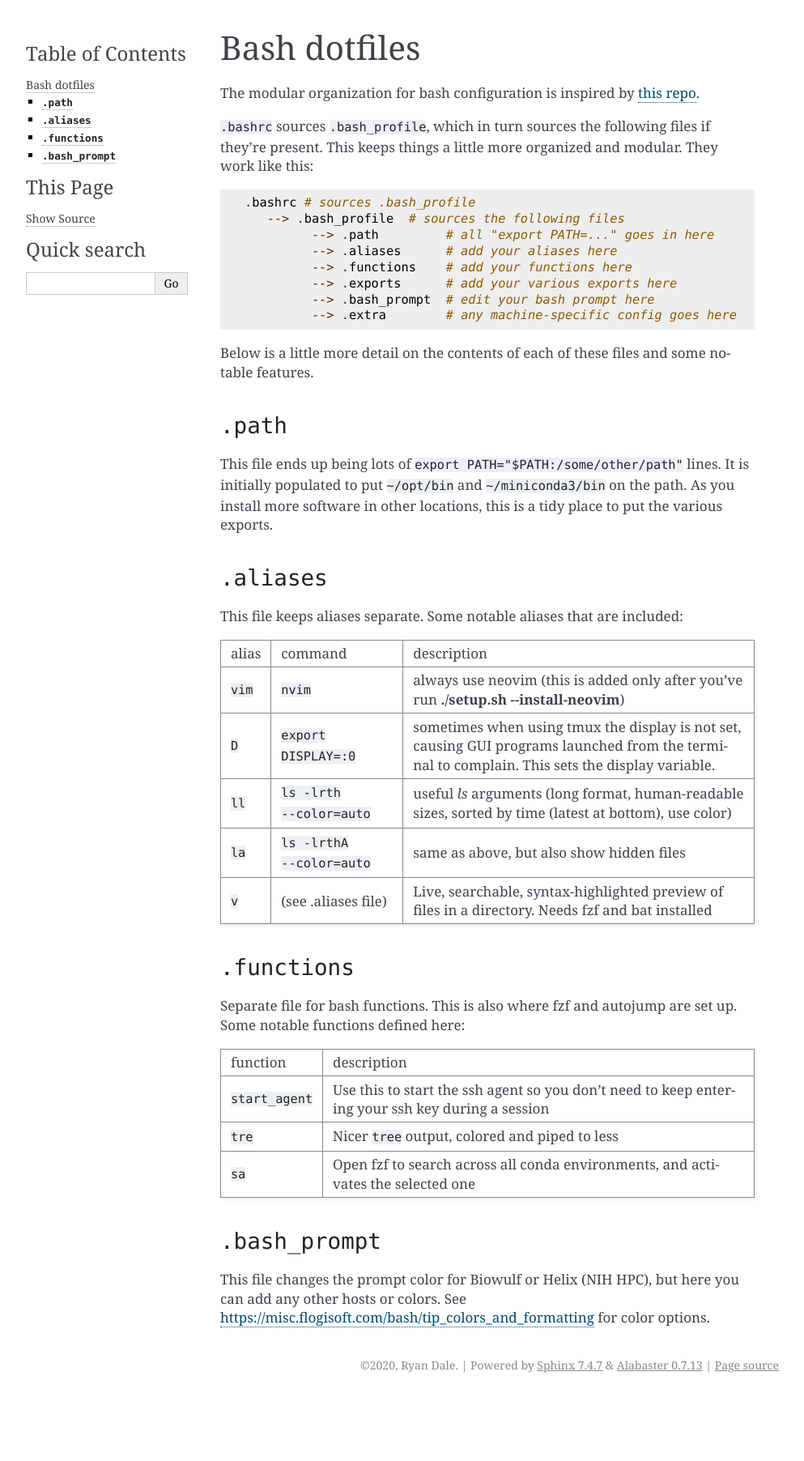
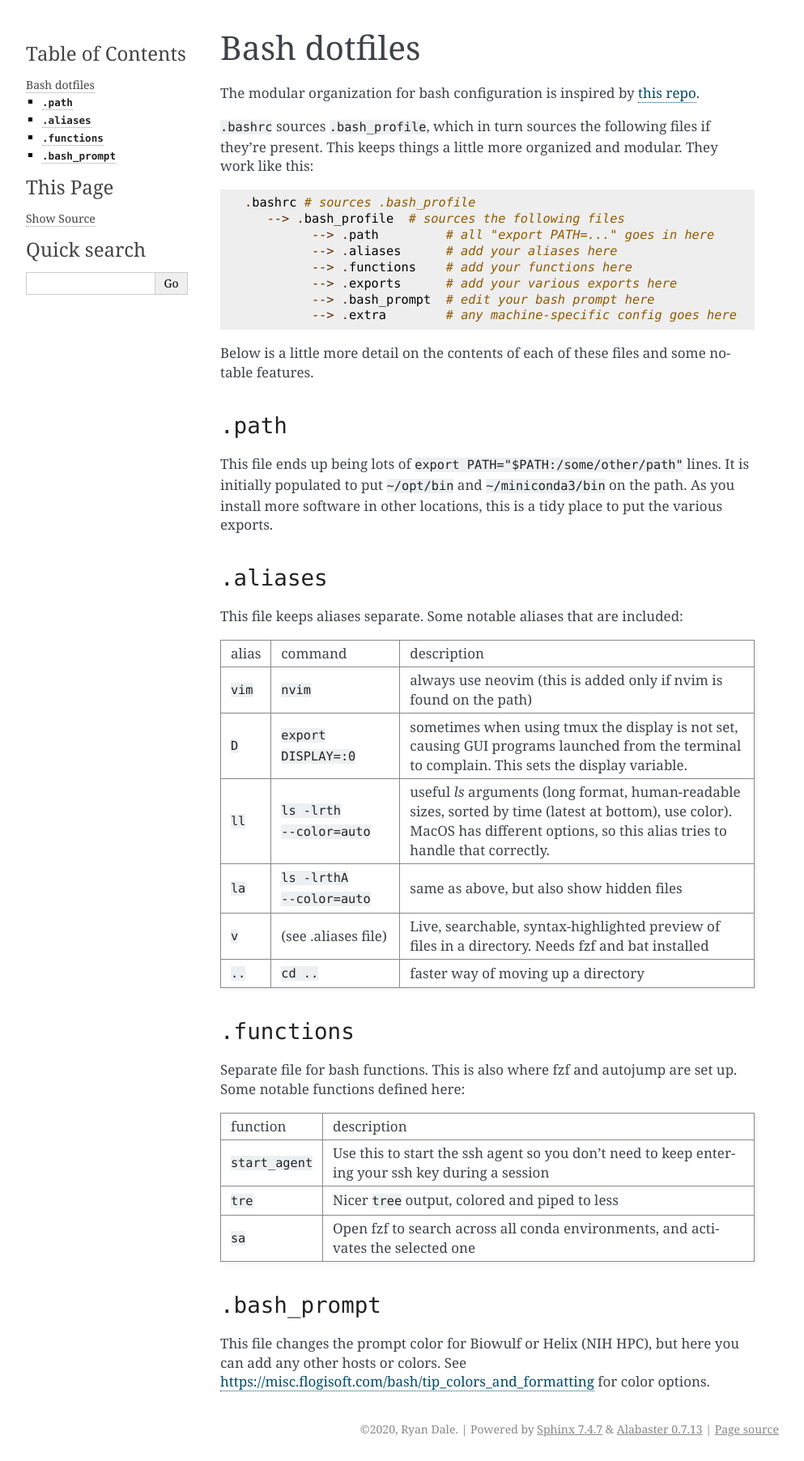
Before and after one commit to daler/dotfiles, a Sphinx documentation site: the page built from docs/bash.rst, in a window 1280 px wide. Shown: the whole page at 81% size, without its empty margins (148-1141 px from the left). Built offline with Sphinx 7.4.7, drawn with Linux system fonts in a browser that asks for light colours; before the commit the page ends 1725 px from its top, so only the background shows below that.

Commit message:
update docs for aliases

```diff
--- a/docs/bash.rst
+++ b/docs/bash.rst
@@ -46,8 +46,7 @@ included:
 
     * - ``vim``
       - ``nvim``
-      - always use neovim (this is added only after you've run
-        :command:`./setup.sh --install-neovim`)
+      - always use neovim (this is added only if nvim is found on the path)
 
     * - ``D``
       - ``export DISPLAY=:0``
@@ -57,7 +56,8 @@ included:
     * - ``ll``
       - ``ls -lrth --color=auto``
       - useful `ls` arguments (long format, human-readable sizes, sorted by
-        time (latest at bottom), use color)
+        time (latest at bottom), use color). MacOS has different options, so
+        this alias tries to handle that correctly.
 
     * - ``la``
       - ``ls -lrthA --color=auto``
@@ -67,6 +67,10 @@ included:
       - (see .aliases file)
       - Live, searchable, syntax-highlighted preview of files in a directory.
         Needs :ref:`fzf` and :ref:`bat` installed
+
+    * - ``..``
+      - ``cd ..``
+      - faster way of moving up a directory
 
 
 ``.functions``
```
